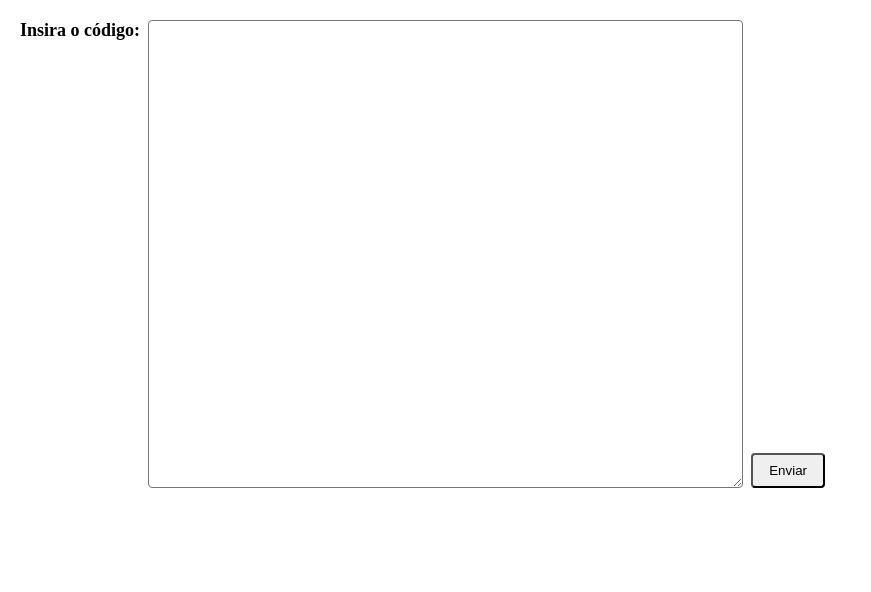
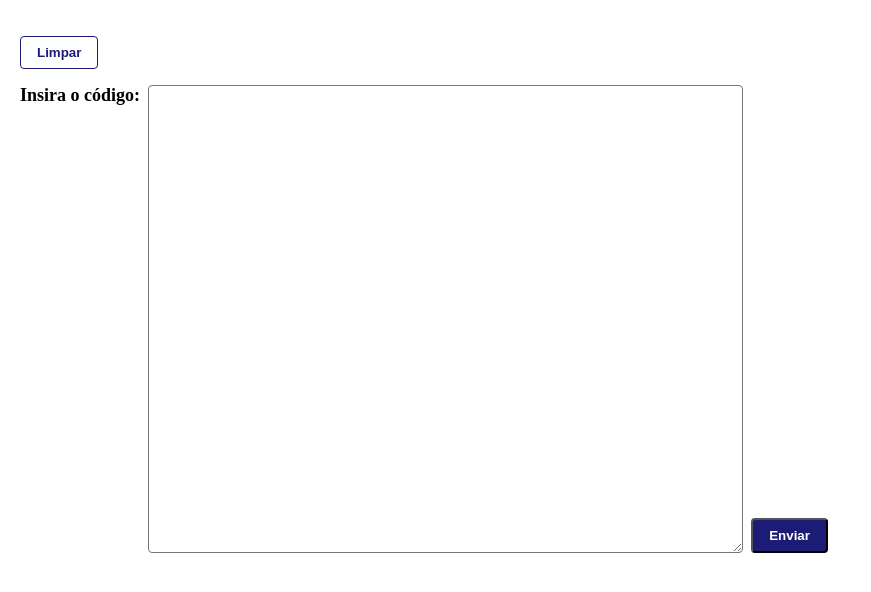
Before and after one commit to GabrielaSinastre/Atividades-Compiladores, a plain HTML site: page Atv02-LALG/index.html in a window 1280 px wide. Shown: the whole page, without its empty margins (0-871 px from the left). Drawn offline with Linux system fonts and the light colour scheme.

Commit message:
feat: add clear button

```diff
--- a/Atv02-LALG/index.css
+++ b/Atv02-LALG/index.css
@@ -7,6 +7,18 @@
 button {
     cursor: pointer;
     border-radius: 4px;
+    font-weight: 700;
+}
+
+#clear {
+    background-color: transparent;
+    border: 1px solid rgb(28, 28, 118);
+    color: rgb(28, 28, 118);
+}
+
+#submit {
+    background-color: rgb(28, 28, 118);
+    color: white;
 }
 
 label {
@@ -14,7 +26,7 @@ label {
     font-weight: 600;
 }
 
-h1 {
+h2 {
     font-size: 20px;
     margin-bottom: -30px;
 }
--- a/Atv02-LALG/index.html
+++ b/Atv02-LALG/index.html
@@ -9,6 +9,14 @@
     <script src="index.js"></script>
   </head>
   <body style="padding: 20px">
+    <button
+      type="text"
+      id="clear"
+      onclick="clearInput()"
+      style="padding: 8px 16px; align-self: end; height: fit-content; margin: 16px 0"
+    >
+      Limpar
+    </button>
     <form style="width: 100%" onsubmit="calculateInput(event)">
       <label style="width: 80%; display: flex; gap: 8px">
         Insira o código:
@@ -17,6 +25,7 @@
           rows="30"
         ></textarea>
         <button
+          id="submit"
           type="submit"
           style="padding: 8px 16px; align-self: end; height: fit-content"
         >
@@ -28,11 +37,11 @@
     <div id="modal">
       <div class="content">
         <div>
-          <h1> Erros de compilação </h1>
+          <h2>Erros de compilação</h2>
           <p id="errors"></p>
         </div>
         <div>
-          <h1> Análise léxica </h1>
+          <h2>Análise léxica</h2>
           <p id="lexical"></p>
         </div>
       </div>
--- a/Atv02-LALG/index.js
+++ b/Atv02-LALG/index.js
@@ -66,6 +66,10 @@ function getInputValue() {
     return document.querySelector('textarea').value;
 }
 
+function clearInput() {
+    document.querySelector('textarea').value = '';
+}
+
 // Split code inputed and open modal if result lexical
 function calculateInput(e) {
     if (e) e.preventDefault();
```
